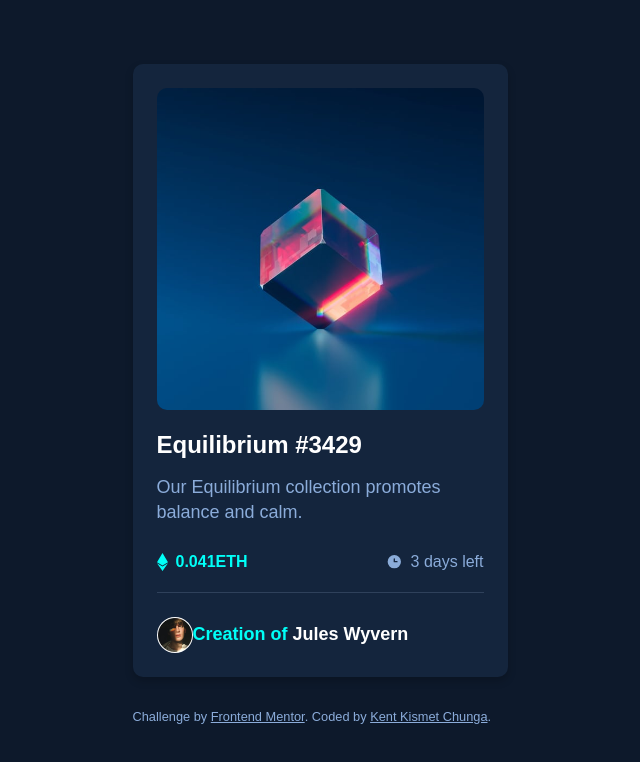
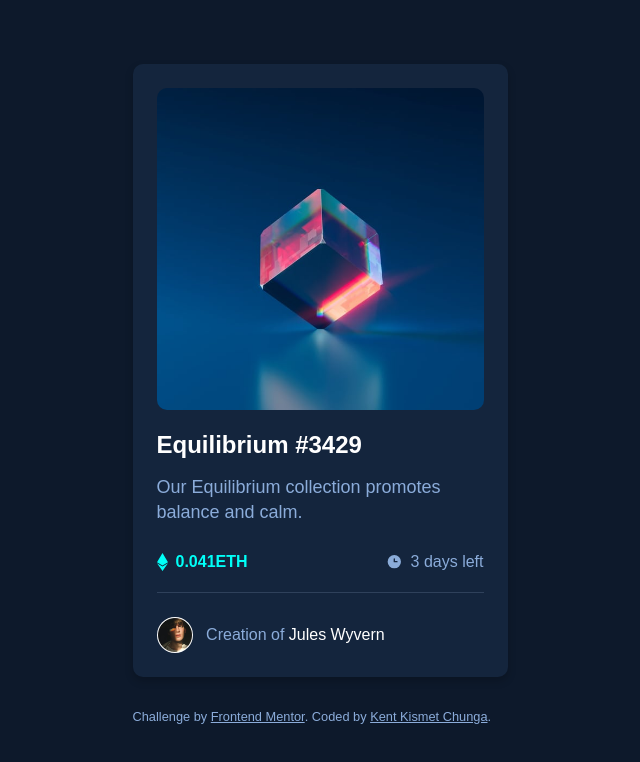
Before and after one commit to KentCP/nft-preview-card-component, a plain HTML site: page index.html in a window 1280 px wide. Shown: the whole page, without its empty margins (320-960 px from the left). Drawn offline with Linux system fonts and the light colour scheme.

Commit message:
Update index.html

```diff
--- a/index.html
+++ b/index.html
@@ -53,7 +53,7 @@
           <span class="avatar"
             ><img src="./images/image-avatar.png" alt="image-avatar"
           /></span>
-          <span
+          <span class="name"
             >Creation of <a href="#">Jules Wyvern</a></span
           >
         </div>
```
